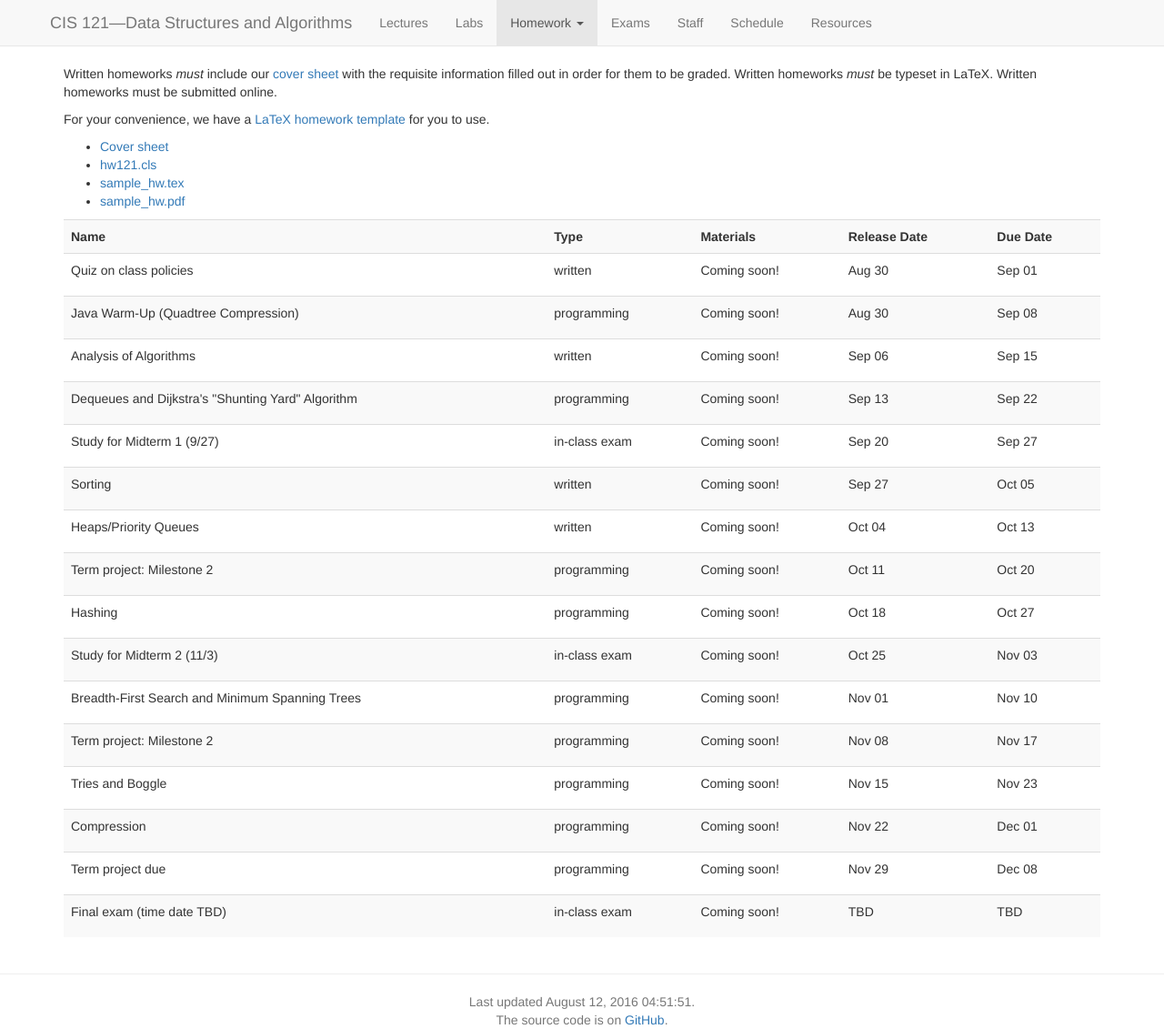
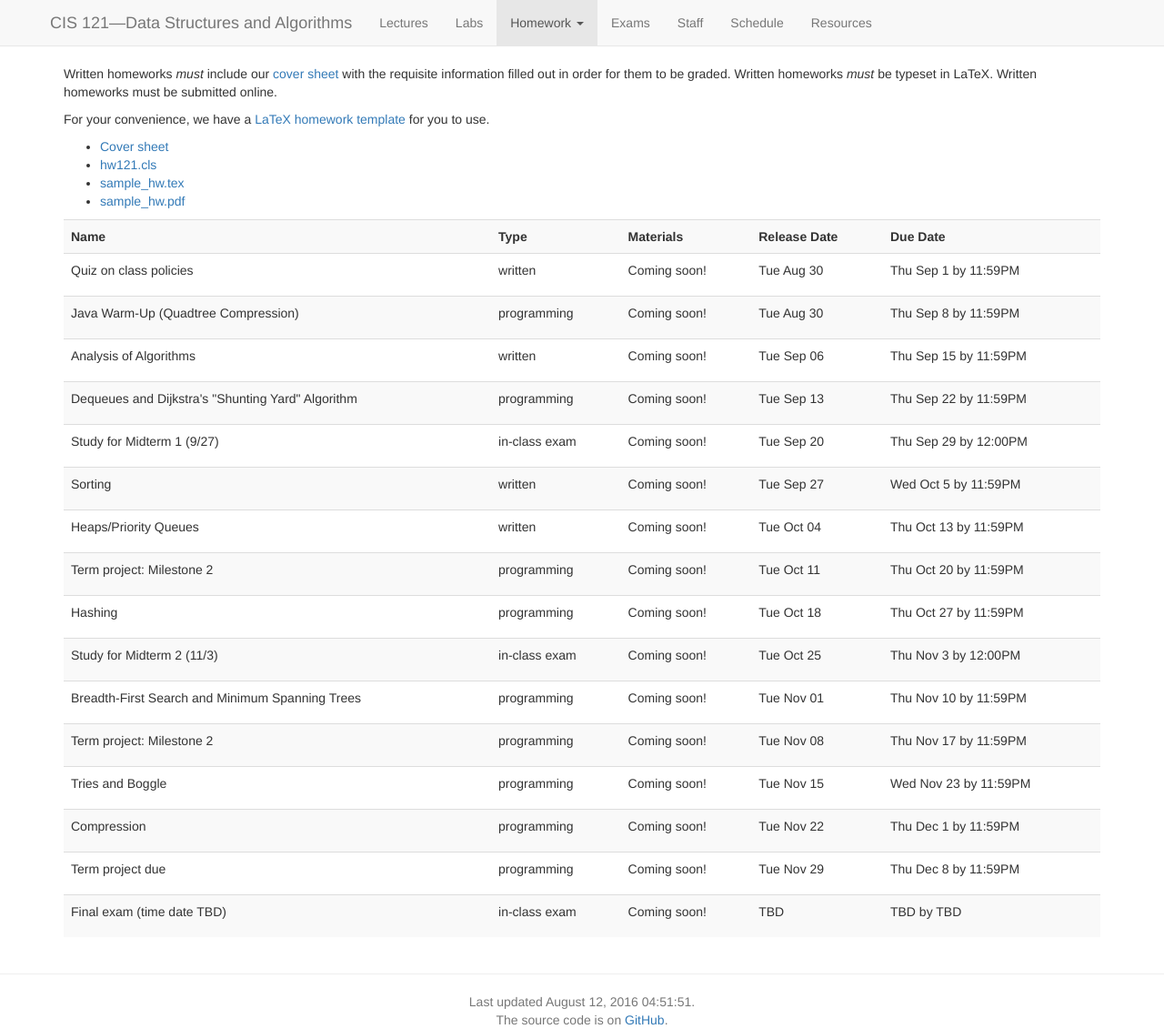
Before and after one commit to vikramkh/course-website-16fa, a Jekyll site: the page built from homework.md, in a window 1280 px wide. Shown: the whole page at 91% size. Built offline with Jekyll 4.4.1, drawn with Linux system fonts in a browser that asks for light colours; nearby versions of some CDN libraries.

Commit message:
Updated HW schedule

```diff
--- a/_data/homeworks.yaml
+++ b/_data/homeworks.yaml
@@ -30,7 +30,7 @@
    assignment: Study for Midterm 1 (9/27)
    type: in-class exam
    release_date: 2016-09-20
-   due_date: 2016-09-27
+   due_date: 2016-09-29T12:00:00EDT
 -
    assignment: Sorting
    problem_set: content/hws/hw4/hw4.pdf
@@ -63,7 +63,7 @@
    assignment: Study for Midterm 2 (11/3)
    type: in-class exam
    release_date: 2016-10-25
-   due_date: 2016-11-03
+   due_date: 2016-11-03T12:00:00EDT
 -
    assignment: Breadth-First Search and Minimum Spanning Trees
    writeup: content/hws/hw7/hw7.pdf
--- a/homework.md
+++ b/homework.md
@@ -49,8 +49,8 @@ for you to use.
           </ul>
         </td>
         <!-- Dates -->
-        <td>{{ homework.release_date | date: "%b %d" }}</td>
-        <td>{{ homework.due_date | date: "%b %d" }}</td>
+        <td>{{ homework.release_date | date: "%a %b %d" }}</td>
+        <td>{{ homework.due_date | date: "%a %b %-d" }} by {{ homework.due_date | date: "%I:%M%p" }}</td>
       </tr>
     {% endfor %}
   </tbody>
```
